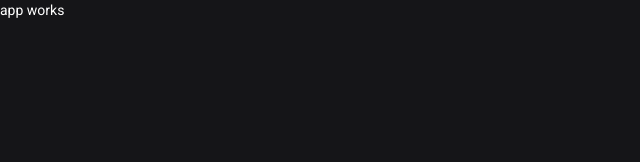
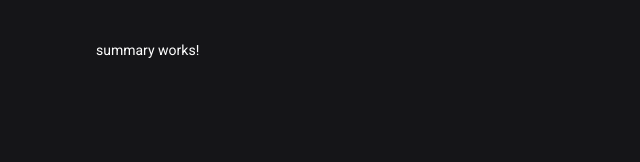
Before and after one commit to leandroatavares/case-itau-angular, an Angular app: page / in a window 1280 px wide. Shown: the top 162 px of the page, without its empty margins (0-640 px from the left). Built offline with nearby package versions, Linux system fonts and the light colour scheme.

Commit message:
cria componente sumarry

```diff
--- a/src/app/app.component.html
+++ b/src/app/app.component.html
@@ -1 +1,3 @@
-<div>app works</div>
+<section class="container">
+  <app-summary></app-summary>
+</section>
--- a/src/app/app.component.scss
+++ b/src/app/app.component.scss
@@ -0,0 +1,5 @@
+.container {
+  max-width: 1120px;
+  margin: 0 auto;
+  padding: 2.5rem 1rem;
+}
--- a/src/app/app.component.ts
+++ b/src/app/app.component.ts
@@ -6,5 +6,5 @@ import { Component } from '@angular/core';
   styleUrls: ['./app.component.scss']
 })
 export class AppComponent {
-  title = 'case-itau-angular';
+
 }
--- /dev/null
+++ b/src/app/summary/summary.component.html
@@ -0,0 +1 @@
+<p>summary works!</p>
--- /dev/null
+++ b/src/app/summary/summary.component.ts
@@ -0,0 +1,15 @@
+import { Component, OnInit } from '@angular/core';
+
+@Component({
+  selector: 'app-summary',
+  templateUrl: './summary.component.html',
+  styleUrls: ['./summary.component.scss']
+})
+export class SummaryComponent implements OnInit {
+
+  constructor() { }
+
+  ngOnInit(): void {
+  }
+
+}
```
Also changed, not shown: src/app/app.module.ts (+6 -2 lines), src/app/summary/summary.component.scss (added), 1 other file (tests, documents, lock files or other folders).
